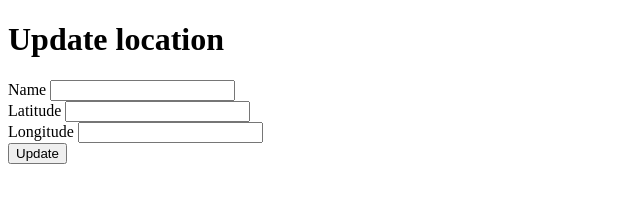
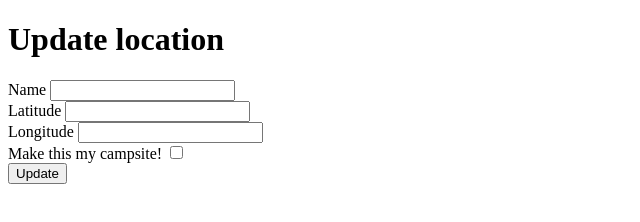
Before and after one commit to afunai/bluesky-weather-bot, a website: page htdocs/index.html in a window 1280 px wide. Shown: the whole page, without its empty margins (0-640 px from the left). Drawn offline with Linux system fonts and the light colour scheme.

Commit message:
add 'camp' parameter

```diff
--- a/htdocs/index.html
+++ b/htdocs/index.html
@@ -20,6 +20,10 @@
       <input id="longitude" name="longitude" type="number" />
       <br/>
 
+      <label for="camp">Make this my campsite!</label>
+      <input id="camp" name="camp" type="checkbox" value="1" />
+      <br/>
+
       <input type="submit" value="Update" />
     </form>
   </body>
```
